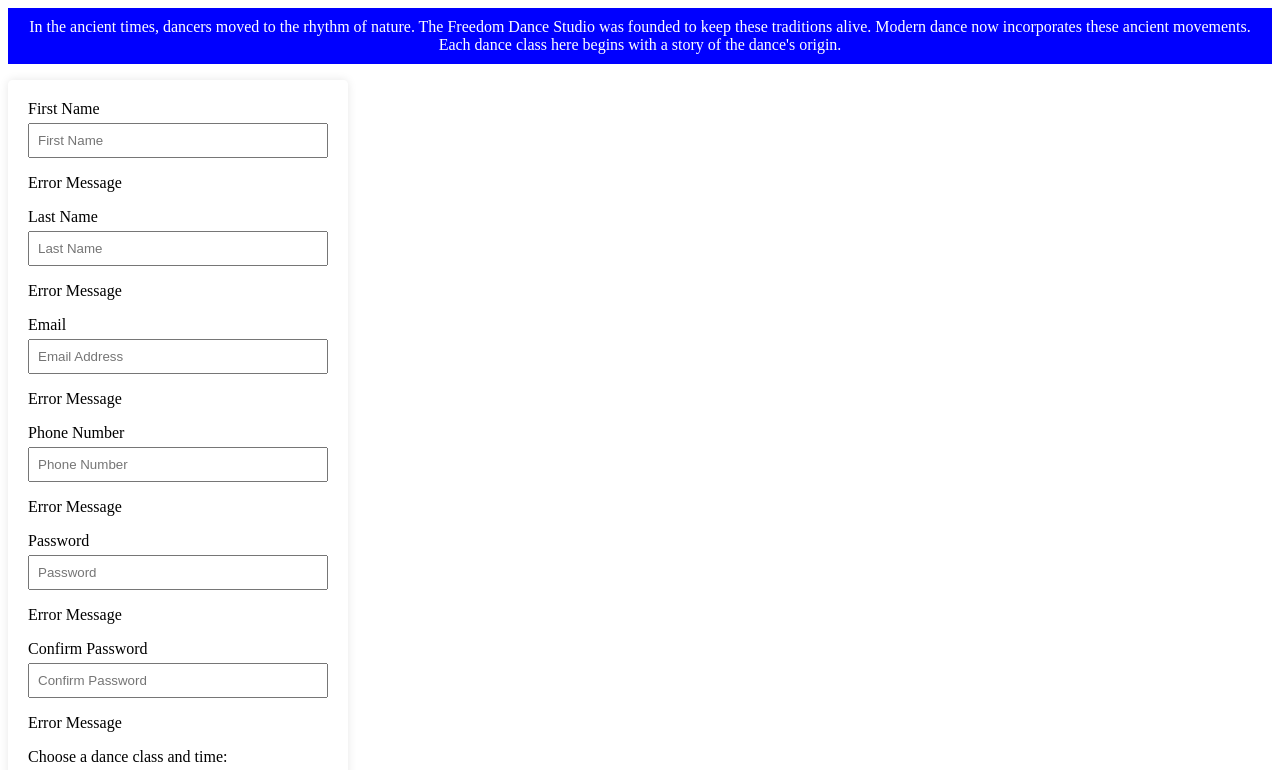
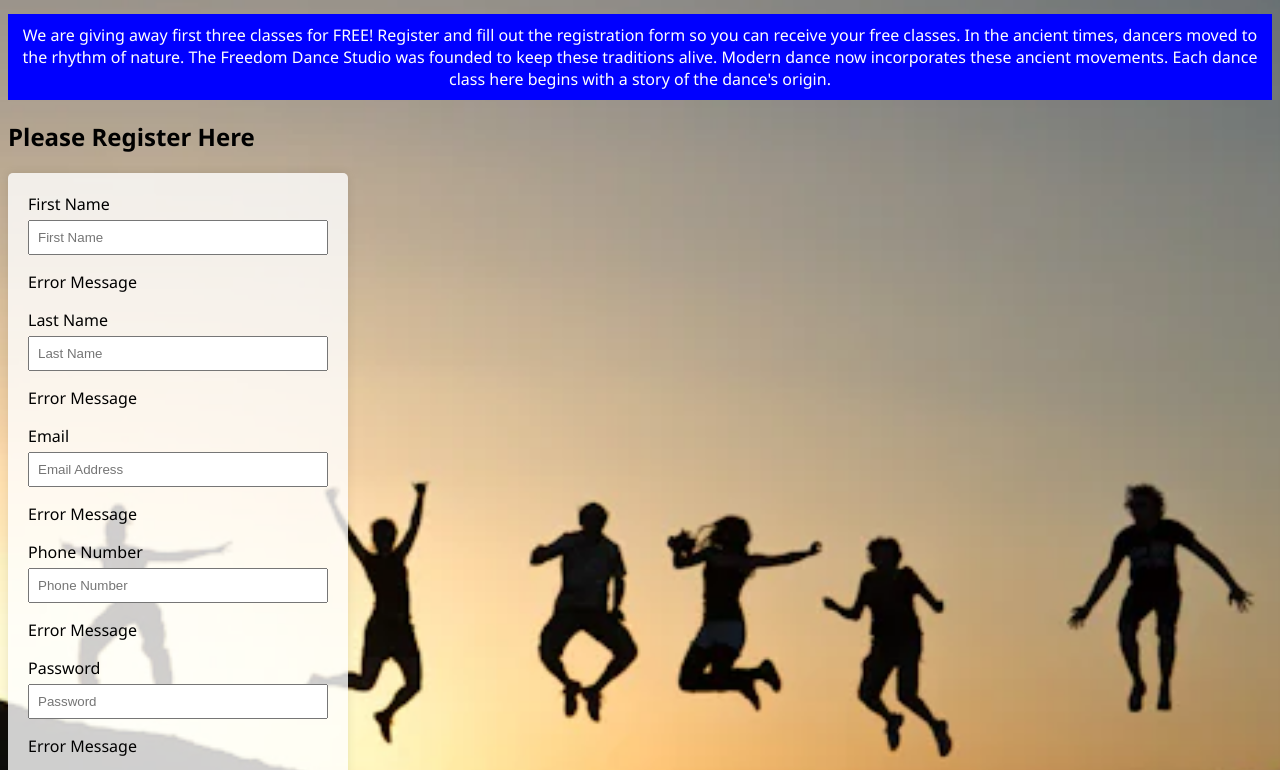
Before and after one commit to Wislene/SBA316-TheDocumentObjectModel, a plain HTML site: page index.html in a window 1280 px wide. Shown: the part 169-939 px from the top of the page. Drawn offline with Linux system fonts and the light colour scheme.

Commit message:
herewego

```diff
--- a/index.html
+++ b/index.html
@@ -22,36 +22,50 @@
     </div>
 
     <div id="app"></div>
-
+    <h2>Please Register Here</h2>
     <form id="formregistration" action="result.html" method="GET">
       <div class="input-group">
         <label for="firstname">First Name</label>
-        <input type="text" id="firstname" placeholder="First Name" />
-        <p>Error Message</p>
+        <input
+          type="text"
+          id="firstname"
+          maxlength="20"
+          minlength="5"
+          required
+          placeholder="First Name"
+        />
+        <p class="error-message">Error Message</p>
       </div>
 
       <div class="input-group">
         <label for="lastname">Last Name</label>
-        <input type="text" id="lastname" placeholder="Last Name" />
-        <p>Error Message</p>
+        <input
+          type="text"
+          id="lastname"
+          maxlength="20"
+          minlength="5"
+          required
+          placeholder="Last Name"
+        />
+        <p class="error-message">Error Message</p>
       </div>
 
       <div class="input-group">
         <label for="email">Email</label>
         <input type="email" id="email" placeholder="Email Address" />
-        <p>Error Message</p>
+        <p class="error-message">Error Message</p>
       </div>
 
       <div class="input-group">
         <label for="phonenumber">Phone Number</label>
         <input type="tel" id="phonenumber" placeholder="Phone Number" />
-        <p>Error Message</p>
+        <p class="error-message">Error Message</p>
       </div>
 
       <div class="input-group">
         <label for="password">Password</label>
         <input type="password" id="password" placeholder="Password" />
-        <p>Error Message</p>
+        <p class="error-message">Error Message</p>
       </div>
 
       <div class="input-group">
@@ -61,7 +75,7 @@
           id="confirmpassword"
           placeholder="Confirm Password"
         />
-        <p>Error Message</p>
+        <p class="error-message">Error Message</p>
       </div>
 
       <div class="input-group">
@@ -72,7 +86,7 @@
           <option value="Ballet Dance at 10am">Ballet Dance at 10am</option>
           <option value="HipHop Dance at 11am">HipHop Dance at 11am</option>
         </select>
-        <p>Error Message</p>
+        <p class="error-message">Error Message hidden</p>
       </div>
 
       <button type="submit">Sign Up</button>
--- a/script.js
+++ b/script.js
@@ -1,20 +1,16 @@
 window.onload = function () {
-  // Display an alert with the user's browser name and version
-  // alert(`You are using ${navigator.appName} version ${navigator.appVersion}`);
+  alert(`You are using ${navigator.appName} version ${navigator.appVersion}`);
 
-  // // Log the user's screen dimensions to the console
-  // console.log(`Your screen dimensions are ${screen.width}x${screen.height}`);
-
+  console.log(`Your screen dimensions are ${screen.width}x${screen.height}`);
   const app = document.getElementById("app");
   const navbar = document.getElementById("navbar-id");
 
-  // Create a parent container
   let container = document.createElement("div");
   container.id = "container";
 
   // Title
   let title = document.createElement("h1");
-  title.textContent = "Welcome to Freedom Dance Studio";
+  title.textContent = "Welcome to Freedom Dance Studio's Grand Opening";
   title.classList.add("title");
   title.style.textAlign = "center";
   title.style.backgroundColor = "blue";
@@ -23,7 +19,7 @@ window.onload = function () {
 
   // Welcome message
   let welcome = document.createElement("p");
-  welcome.textContent = `In the ancient times, dancers moved to the rhythm of nature. The Freedom Dance Studio was founded to keep these traditions alive.
+  welcome.textContent = `We are giving away first three classes for FREE! Register and fill out the registration form so you can receive your free classes.  In the ancient times, dancers moved to the rhythm of nature. The Freedom Dance Studio was founded to keep these traditions alive.
   Modern dance now incorporates these ancient movements. Each dance class here begins with a story of the dance's origin.`;
   welcome.classList.add("welcome");
 
--- a/styles.css
+++ b/styles.css
@@ -1,345 +1,3 @@
-/* body {
-  min-height: 100vh;
-  background-image: url(./dancersjump.webp);
-  background-size: cover;
-  background-repeat: no-repeat;
-  background-position: center;
-  font-family: "Segoe UI", Tahoma, Geneva, Verdana, sans-serif;
-  /* display: flex */
-/* }   */
-/*
-nav {
-  display: flex;
-  padding: 10px 20px;
-  background-color: #333;
-  color: white;
-  position: static;
-  width: 100%;
-  align-items: center;
-  justify-content: left;
-  border-bottom: 1px solid #000;
-  z-index: 10; */
-/* } */
-*/
-/*
-nav ul {
-  display: flex;
-  list-style: none;
-  padding: 0;
-  margin: 0;
-}
-
-nav ul li {
-  margin: 0 15px;
-}
-
-nav ul li a {
-  text-decoration: none;
-  color: white;
-}
-
-nav img.logo {
-  height: 50px;
-  margin-right: 20px;
-  cursor: pointer; */
-/* } */
-
-/* nav h1 {
-  margin: 0;
-  flex-grow: 1;
-
-
-* {
-  padding:0;
-  margin:0;
-  box-sizing: border-box;
-}  */
-
-/* body {
-  display:flex;
-  justify-content: center;
-  align-items: center;
-  min-height: 100vh;
-  /* background-color: chocolate; */
-/* } */
-/*
-#create-account-form {
-  width:400px;
-  padding:20px;
-  text-transform: uppercase;
-  background-color: #fff;
-}
-
-.title {
-  margin-bottom: 20px;
-}
-
-.input-group {
-  margin:20px 0;
-  position:relative;
-}
-
-.input-group label {
-  display:inline-block;
-  margin-bottom: 5px;
-}
-
-.input-group input {
-  display:block;
-  width:100%;
-  padding:10px;
-} */
-/*
-.error input {
-  border:3px red solid;
-}
-
-.success input {
-  border:3px green solid;
-}
-
-.input-group i {
-   position:absolute;
-   right:10px;
-   top:35px;
-   visibility: hidden; */
-/* }  */
-/*
-.input-group p {
-   font-size: 15px;
-   color:red;
-   visibility: hidden; */
-/* } */ */
-
-/* .error p {
-   visibility: visible;
-}
-
-.btn {
-   width:100%;
-   padding:10px;
-   font-size: 20px;
-   background-color: chocolate;
-   color:#fff;
-   text-transform: uppercase;
-   border:none;
-} */
-
-/*
-.container {
-  margin-top: 80px;
-  display: flex;
-  flex-direction: column;
-  align-items: center;
-} */ */
-
-/* form {
-  background: rgba(255, 255, 255, 0.8);
-  padding: 20px;
-  border-radius: 5px;
-  box-shadow: 0 0 10px rgba(0, 0, 0, 0.1);
-  width: 300px;
-}
-
-form div {
-  margin-bottom: 15px;
-}
-
-form label {
-  display: block;
-  margin-bottom: 5px;
-}
-
-form input, form select {
-  width: 100%;
-  padding: 8px;
-  box-sizing: border-box; */
-/* }
-
-btn {
-  padding: 10px;
-  width: 100%;
-  background: #333;
-  color: white;
-  border: none;
-  cursor: pointer;
-  border-radius: 5px;
-} */ */
-/*  */
-/* button:hover {
-  background: #555;
-}
-
-.error p {
-  visibility: visible;
-}
-
-#errorDisplay {
-  color: red;
-  margin-top: 10px;
-}
-
-* {
-  padding:0;
-  margin:0;
-  box-sizing: border-box;
-}  */ */
-
-
-
-
-
-
-
-/* update this one:  */
-/*
-body {
-  display:flex;
-  justify-content: center;
-  align-items: center;
-  min-height: 100vh;
-  background-color: chocolate;
-} */ */
-
- /* #create-account-form {
-  width:300px;
-  padding:20px;
-  text-transform: uppercase;
-  background-color: #fff;
-} */
-
-/* .title {
-  margin-bottom: 20px;
-}
-
-.input-group {
-  margin:20px 0;
-  position:relative;
-}
-
-.input-group label {
-  display:inline-block;
-  margin-bottom: 5px; */
-/* }
-
-.input-group input {
-  display:block;
-  width:100%;
-  padding:10px;
-}
-
-.error input {
-  border:3px red solid;
-}
-
-.success input {
-  border:3px green solid;
-}
-
-.input-group i {
-   position:absolute;
-   right:10px;
-   top:35px;
-   visibility: hidden;
-} */
-
-
-/* .success i.fa-check-circle{
-   visibility: visible;
-   color:green;
-}
-
-.error i.fa-exclamation-circle {
-  visibility: visible;
-  color:red;
-}
-
-
-.input-group p {
-   font-size: 15px;
-   color:red;
-   visibility: hidden;
-}
-
-.error p {
-   visibility: visible;
-} */
-
-/* .btn {
-   width:100%;
-   padding:10px;
-   font-size: 20px;
-   background-color: rgb(177, 30, 210);
-   color:#fff;
-   text-transform: uppercase;
-   border:none;
-} */
-
-
-/* /* body {
-  min-height: 100vh;
-  /* display: flex; */
-  /* justify-content: flex-start; */
-  /* background-image: url(./SBA316-TheDocumentObjectModel/dancersjump.webp);
-  background-size: cover;
-  background-repeat: no-repeat;
-  background-position: center;
-  font-family: "Segoe UI", Tahoma, Geneva, Verdana, sans-serif;
-} */
-
-/* nav {
-  display: flex;
-  padding: 10px 20px;
-  padding: 15px 10px;
-  background-color: #333;
-  color: white;
-  position: fixed;
-  margin-bottom: 20px; */
-/*
-  top: 0;
-  left: 0;
-  width: 100%;
-  align-items: center;
-  justify-content: space-between;
-  border-bottom: 1px solid #000;
-  z-index: 10;
-} */
-/*
-nav ul li {
-  list-style: none;
-  align-items: right;
-  display: inline-block;
-  display: flex;
-  margin: 10px 20px;
-  margin: 0;
-  padding: 0;
-  font-weight: 500;
-  cursor: pointer;
-} */
-/*
-nav ul li a {
-  text-decoration: none;
-  color: white;
-}
-nav img.logo {
-  height: 50px;
-  margin-right: 20px;
-  width: 220px;
-  cursor: pointer;
-}
-
-nav h1 {
-  margin: 0;
-  flex-grow: 1; */
-/* }
-
-#form {
-  margin-left: auto;
-  width: 300px;
-} */ */ */
-
-/* Final One */
-
 body {
   min-height: 100vh;
   background-image: url(./PicturesONLY/dancersjump.webp);
@@ -433,9 +91,20 @@ button:hover {
   background: #555;
 }
 
+.error p {
+  display: none;
+}
 #errorDisplay {
   color: red;
   margin-top: 10px;
+}
+
+.error input {
+  border: 3px red solid;
+}
+
+.success input {
+  border: 3px green solid;
 }
 
 .title {
```
